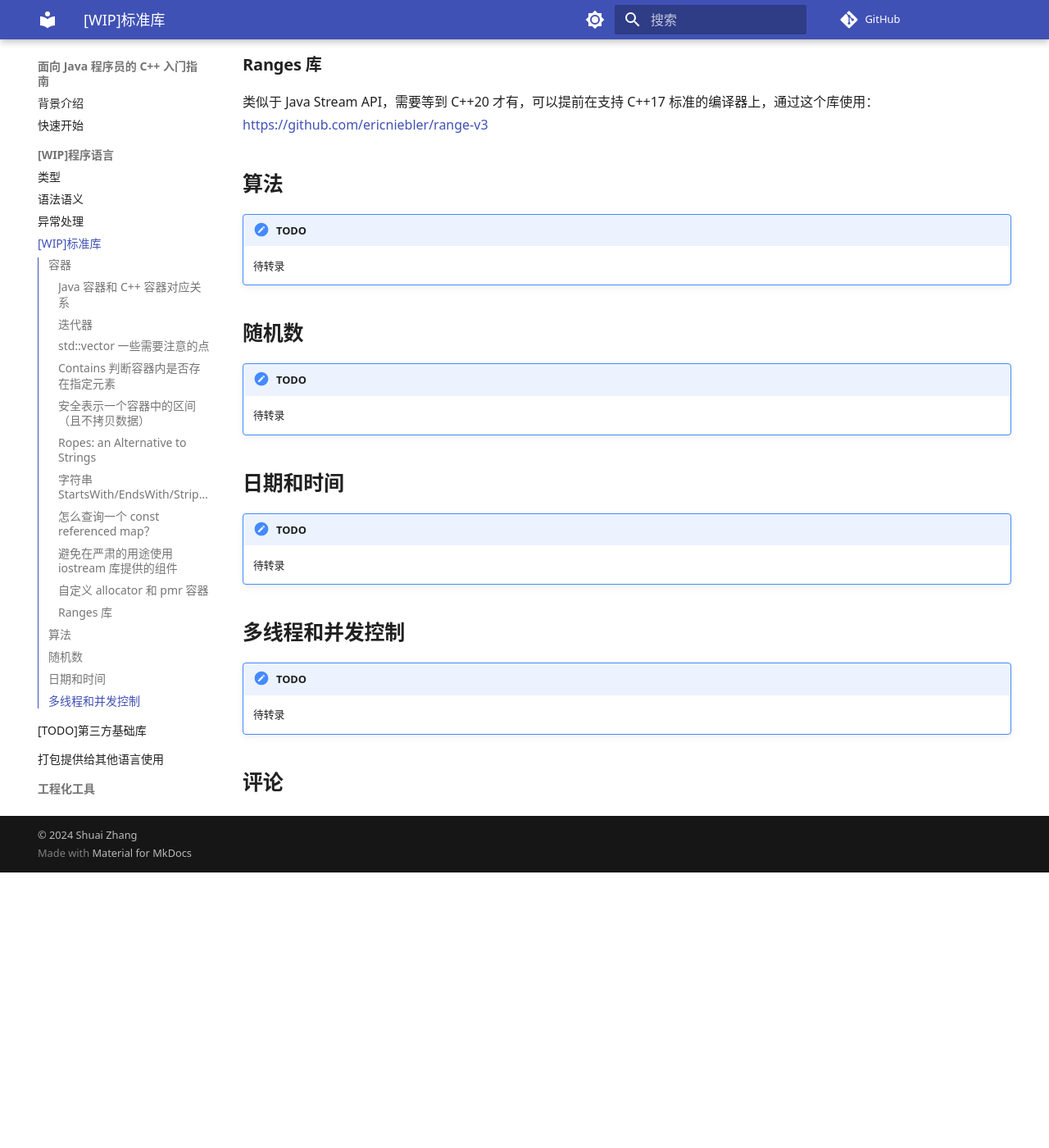
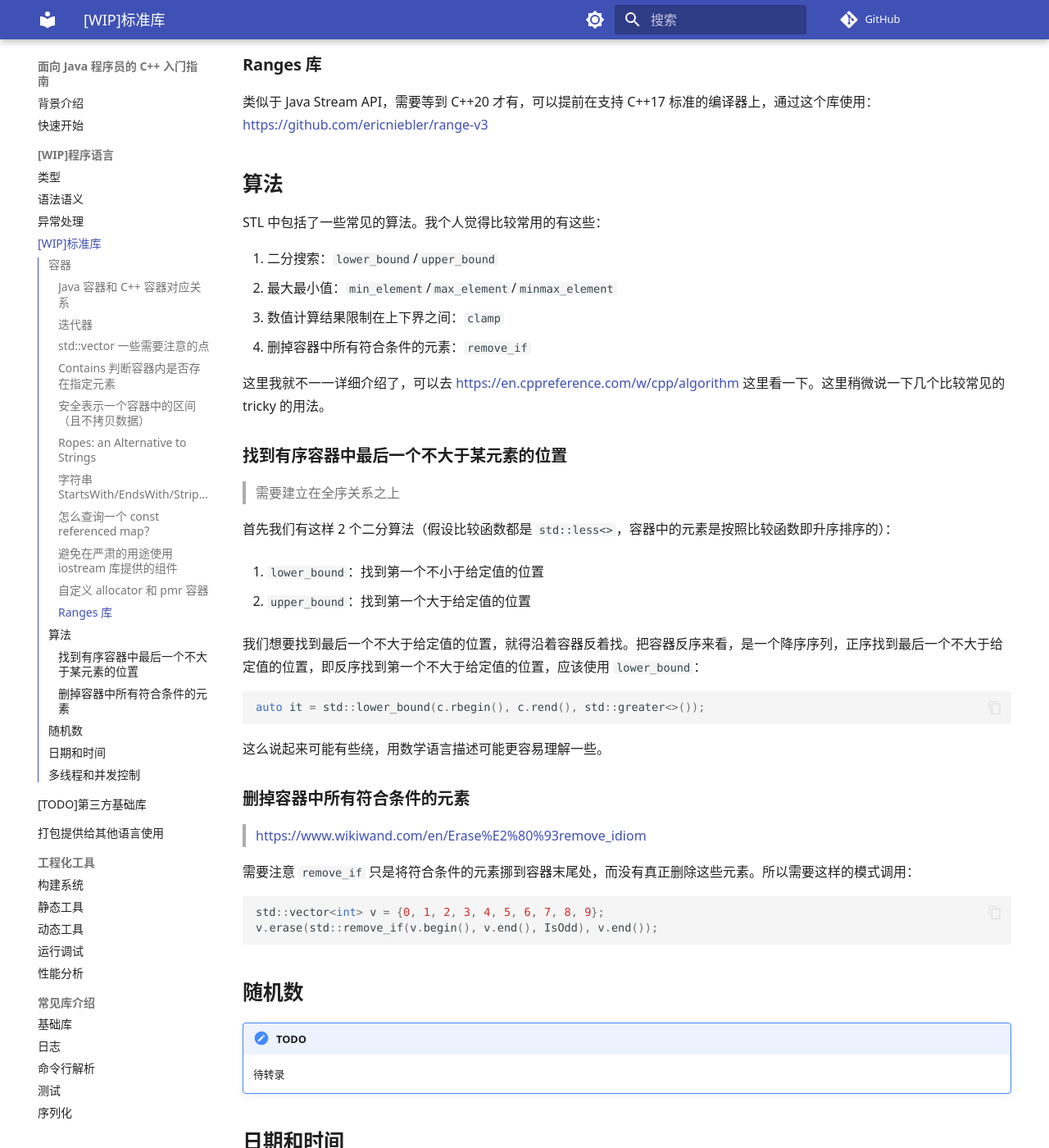
Before and after one commit to hcoona/cxx-for-java-developers, an MkDocs documentation site: the page built from docs/core-language/standard-library.md, in a window 1280 px wide and 1400 px high, scrolled down 6640 px. Shown: the whole window at 82% size. Built offline with MkDocs 1.6.1 and Material for MkDocs 9.7.7, drawn with Linux system fonts in a browser that asks for light colours; comment, search, counter and statistics services are not loaded; before the commit the page ends 7704 px from its top, so only the background shows below that.

Commit message:
doc(standard-library): Finish Algorithms Transcription

````diff
--- a/docs/core-language/standard-library.md
+++ b/docs/core-language/standard-library.md
@@ -237,10 +237,43 @@ STL 容器允许自定义 allocator 来改变其内存分配方式。这有时
 
 ## 算法
 
-/// admonition | TODO
-    type: todo
-待转录
-///
+STL 中包括了一些常见的算法。我个人觉得比较常用的有这些：
+
+1. 二分搜索：`lower_bound`/`upper_bound`
+1. 最大最小值：`min_element`/`max_element`/`minmax_element`
+1. 数值计算结果限制在上下界之间：`clamp`
+1. 删掉容器中所有符合条件的元素：`remove_if`
+
+这里我就不一一详细介绍了，可以去 <https://en.cppreference.com/w/cpp/algorithm> 这里看一下。这里稍微说一下几个比较常见的 tricky 的用法。
+
+### 找到有序容器中最后一个不大于某元素的位置
+
+> 需要建立在全序关系之上
+
+首先我们有这样 2 个二分算法（假设比较函数都是 `std::less<>`，容器中的元素是按照比较函数即升序排序的）：
+
+1. `lower_bound`：找到第一个不小于给定值的位置
+
+1. `upper_bound`：找到第一个大于给定值的位置
+
+我们想要找到最后一个不大于给定值的位置，就得沿着容器反着找。把容器反序来看，是一个降序序列，正序找到最后一个不大于给定值的位置，即反序找到第一个不大于给定值的位置，应该使用 `lower_bound`：
+
+```cpp
+auto it = std::lower_bound(c.rbegin(), c.rend(), std::greater<>());
+```
+
+这么说起来可能有些绕，用数学语言描述可能更容易理解一些。
+
+### 删掉容器中所有符合条件的元素
+
+> <https://www.wikiwand.com/en/Erase%E2%80%93remove_idiom>
+
+需要注意 `remove_if` 只是将符合条件的元素挪到容器末尾处，而没有真正删除这些元素。所以需要这样的模式调用：
+
+```cpp
+std::vector<int> v = {0, 1, 2, 3, 4, 5, 6, 7, 8, 9};
+v.erase(std::remove_if(v.begin(), v.end(), IsOdd), v.end());
+```
 
 ## 随机数
 
````
